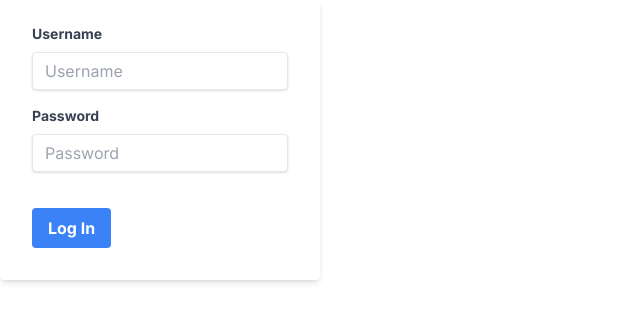
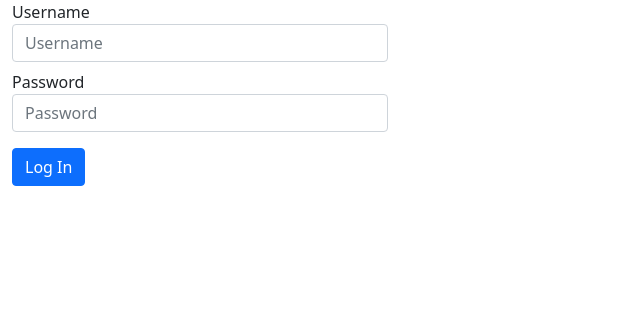
Before and after one commit to andrewrobles/arob, a React (Create React App) app in the folder client/: page / in a window 1280 px wide. Shown: the top 322 px of the page, without its empty margins (0-640 px from the left). Built offline with nearby package versions, Linux system fonts and the light colour scheme.

Commit message:
Use bootstrap

```diff
--- a/client/package.json
+++ b/client/package.json
@@ -6,6 +6,7 @@
     "@testing-library/jest-dom": "^5.16.2",
     "@testing-library/react": "^12.1.3",
     "@testing-library/user-event": "^13.5.0",
+    "bootstrap": "^5.1.3",
     "react": "^17.0.2",
     "react-dom": "^17.0.2",
     "react-scripts": "5.0.0",
@@ -60,7 +61,6 @@
     "@storybook/testing-library": "0.0.9",
     "autoprefixer": "^10.4.2",
     "postcss": "^8.4.6",
-    "tailwindcss": "^3.0.23",
     "webpack": "^5.69.1"
   }
 }
--- a/client/src/App.js
+++ b/client/src/App.js
@@ -40,7 +40,7 @@ function App() {
   return (
     <div>
       {loggedIn
-        ? <Button style="light" onClick={logoutButtonAction}>Log Out</Button>
+        ? <button className="btn btn-primary" onClick={logoutButtonAction}>Log Out</button>
         : <Login buttonAction={loginButtonAction}/>
       }
     </div>
--- a/client/src/components/Button.js
+++ b/client/src/components/Button.js
@@ -1,10 +1,10 @@
 export const Button = (props) => {
     const styles = {
-        primary: "bg-blue-500 hover:bg-blue-700 text-white rounded",
-        light: "bg-white hover:bg-gray-100 text-gray-800 border border-gray-400 rounded shadow"
+        primary: "btn btn-primary",
+        light: "btn btn-light"
     }
 
-    return <button onClick={props.onClick} class={`font-['Inter'] ${styles[props.style]} font-bold py-2 px-4`} type="button">
+    return <button onClick={props.onClick} class={`btn btn-primary`} type="button">
         {props.children}
     </button>
 }
--- a/client/src/components/Login.js
+++ b/client/src/components/Login.js
@@ -1,37 +1,37 @@
 import {useState} from 'react'
 import '../index.css';
 
-import { Button } from '../components/Button'
+import 'bootstrap/dist/css/bootstrap.min.css';
 
 export const Login = (props) => {
   const [username, setUsername] = useState('')
   const [password, setPassword] = useState('')
 
-  return <div className="font-['Inter'] w-full max-w-xs">
-    <form className="bg-white shadow-md rounded px-8 pt-6 pb-8 mb-4">
-      <div className="mb-4">
-        <label className="block text-gray-700 text-sm font-bold mb-2" for="username">
+  return <div className="container" style={{maxWidth: 400, float: 'left'}}>
+      <div className="form-group">
+        <label className="" for="username">
           Username
         </label>
         <input
-          className="shadow appearance-none border rounded w-full py-2 px-3 text-gray-700 leading-tight focus:outline-none focus:shadow-outline" type="text" placeholder="Username"
+          className="form-control mb-2" type="text" placeholder="Username"
           onChange={(e) => setUsername(e.target.value)}
           value={username}
         />
       </div>
-      <div className="mb-6">
-        <label className="block text-gray-700 text-sm font-bold mb-2" for="password">
+      <div className="form-group">
+        <label className="" for="password">
           Password
         </label>
         <input
-          className="shadow appearance-none border rounded w-full py-2 px-3 text-gray-700 mb-3 leading-tight focus:outline-none focus:shadow-outline" id="password" type="password" placeholder="Password"
+          className="form-control mb-3" id="password" type="password" placeholder="Password"
           onChange={(e) => setPassword(e.target.value)}
           value={password}
         />
       </div>
-      <div className="flex items-center justify-between">
-        <Button onClick={() => props.buttonAction(username, password)} style="primary">Log In</Button>
-      </div>
-    </form>
+      <button
+        onClick={() => props.buttonAction(username, password)}
+        className="btn btn-primary">
+          Log In
+      </button>
   </div>
 }
--- a/client/src/index.css
+++ b/client/src/index.css
@@ -1,15 +1,8 @@
-@import url('https://fonts.googleapis.com/css2?family=Inter&display=swap');
-@import url('https://fonts.googleapis.com/css2?family=Inter:wght@700&display=swap');
-
-@tailwind base;
-@tailwind components;
-@tailwind utilities;
+@import url('https://fonts.googleapis.com/css2?family=Inter:wght@700&family=Roboto&display=swap');
 
 body {
   margin: 0;
-  font-family: -apple-system, BlinkMacSystemFont, 'Segoe UI', 'Roboto', 'Oxygen',
-    'Ubuntu', 'Cantarell', 'Fira Sans', 'Droid Sans', 'Helvetica Neue',
-    sans-serif;
+  font-family: 'Roboto', sans-serif;
   -webkit-font-smoothing: antialiased;
   -moz-osx-font-smoothing: grayscale;
 }
--- a/client/src/index.js
+++ b/client/src/index.js
@@ -3,6 +3,9 @@ import ReactDOM from 'react-dom';
 import './index.css';
 import App from './App';
 import reportWebVitals from './reportWebVitals';
+import 'bootstrap/dist/css/bootstrap.min.css';
+
+
 
 ReactDOM.render(
   <React.StrictMode>
--- a/client/tailwind.config.js
+++ /dev/null
@@ -1,9 +0,0 @@
-module.exports = {
-  content: [
-    "./src/**/*.{js,jsx,ts,tsx}",
-  ],
-  theme: {
-    extend: {},
-  },
-  plugins: [],
-}
```
Also changed, not shown: 2 other files (tests, documents, lock files or other folders).
